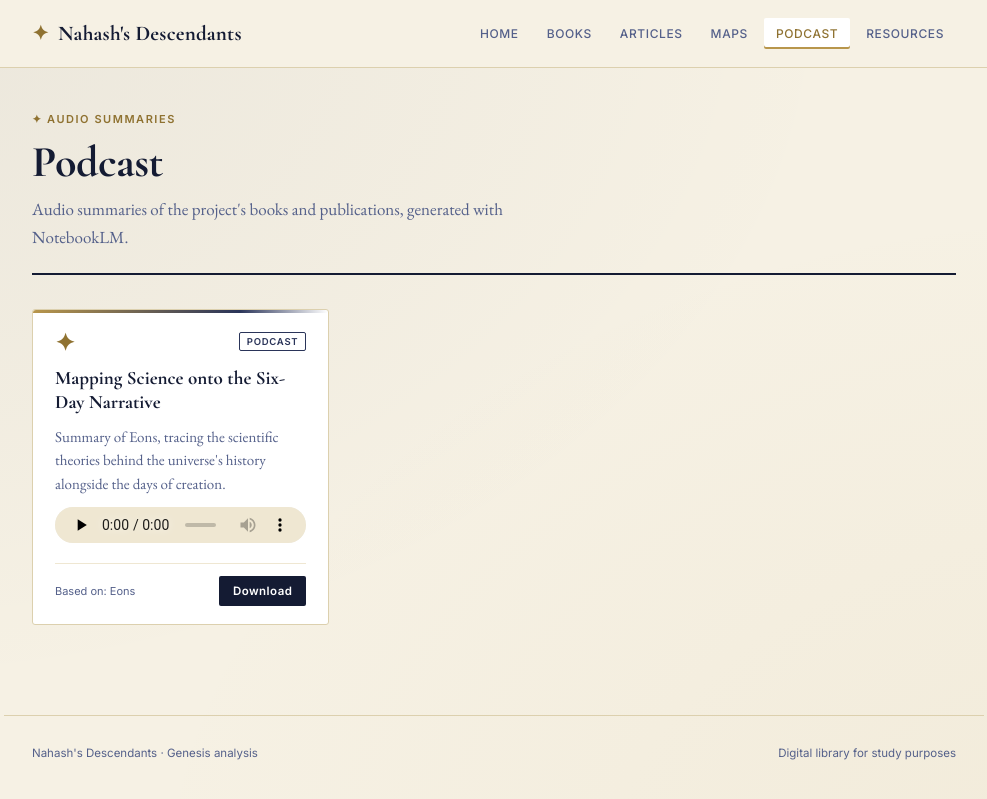
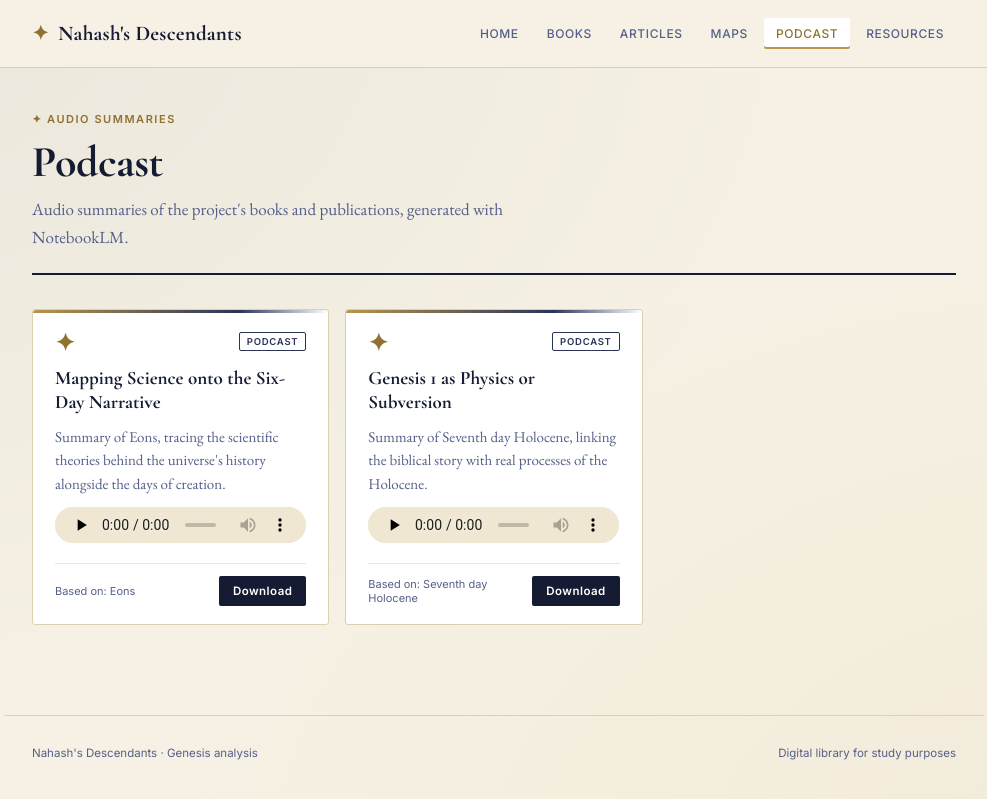
Before and after one commit to Dskartes/Nahashsdescendants, a Jekyll site: the page built from podcast.md, in a window 1280 px wide. Shown: the top 799 px of the page, without its empty margins (146-1133 px from the left). Built offline with Jekyll 4.4.1, drawn with Linux system fonts in a browser that asks for light colours.

Commit message:
Add podcast card for 'Genesis 1 as Physics or Subversion'
Added a new podcast card for 'Genesis 1 as Physics or Subversion' with audio controls and download link.

```diff
--- a/podcast.md
+++ b/podcast.md
@@ -20,6 +20,22 @@ subtitle: "Audio summaries of the project's books and publications, generated wi
     <div class="card-meta">
       <span class="card-info">Based on: Eons</span>
       <a class="card-btn" href="{{ '/podcast/Mapping_Science_onto_the_Six_Day_Narrative.mp3' | relative_url }}" download>Download</a>
+    </div>
+  </div>
+ <div class="card">
+    <div class="card-top">
+      <div class="card-mark">✦</div>
+      <div class="card-tag">Podcast</div>
+    </div>
+    <h3 class="card-title">Genesis 1 as Physics or Subversion</h3>
+    <p class="card-desc">Summary of Seventh day Holocene, linking the biblical story with real processes of the Holocene.</p>
+    <audio class="card-audio" controls preload="none">
+      <source src="{{ '/podcast/Genesis_1_as_Physics_or_Subversion.mp3' | relative_url }}" type="audio/mpeg">
+      Your browser does not support HTML5 audio.
+    </audio>
+    <div class="card-meta">
+      <span class="card-info">Based on: Seventh day Holocene</span>
+      <a class="card-btn" href="{{ '/podcast/Genesis_1_as_Physics_or_Subversion.mp3' | relative_url }}" download>Download</a>
     </div>
   </div>
 
```
